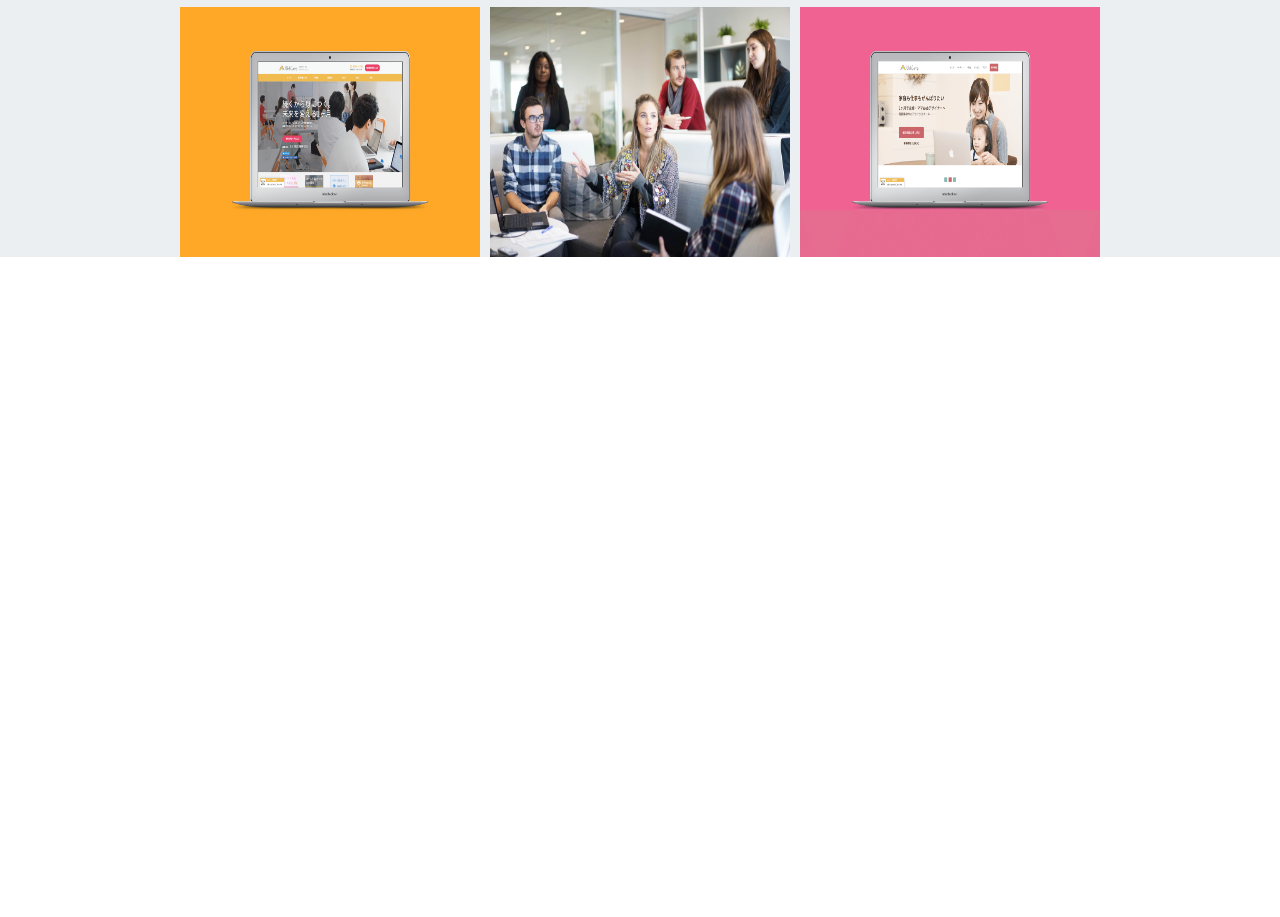
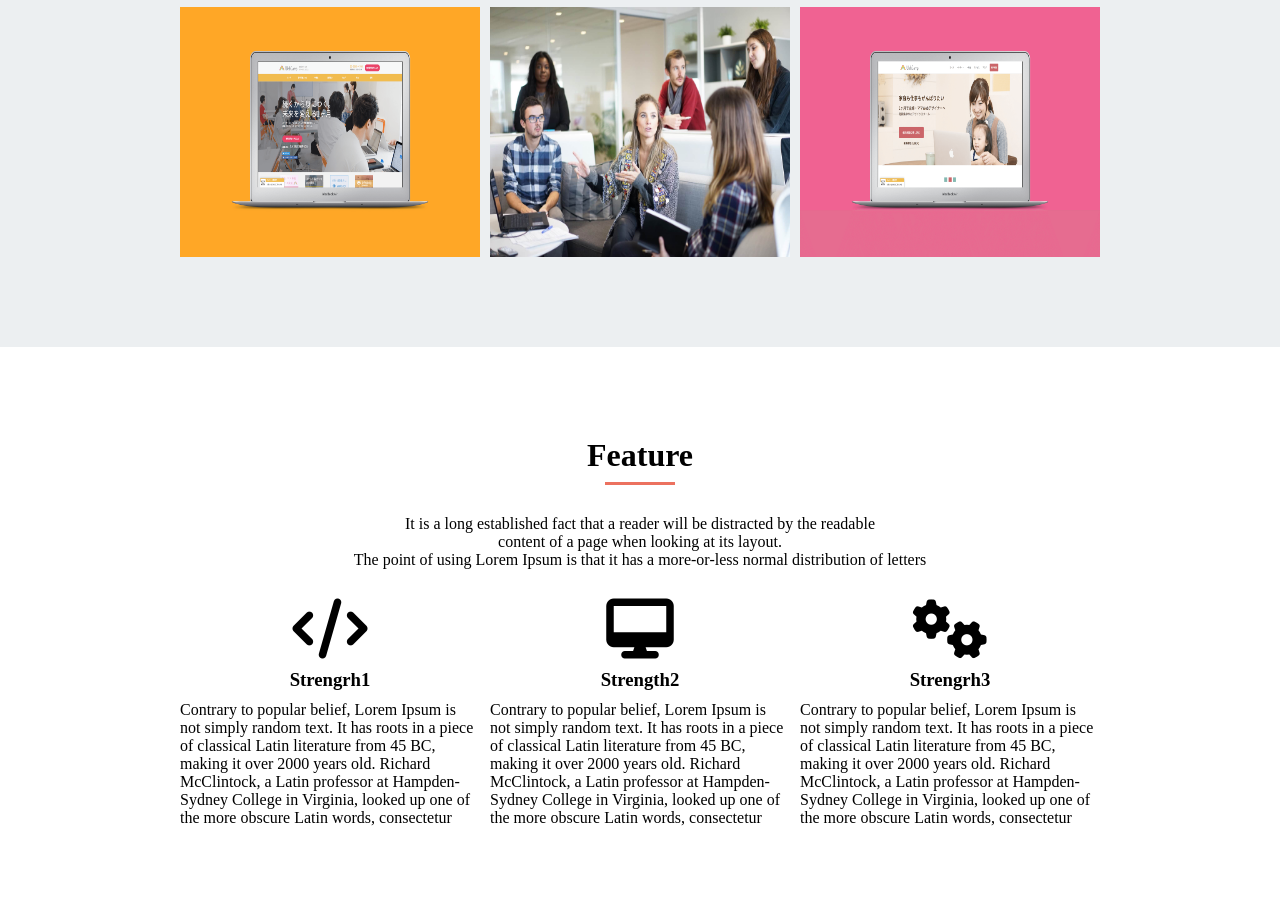
Before and after one commit to Mori116/MySite, a plain HTML site: page index.html in a window 1280 px wide. Shown: the part 1235-2152 px from the top of the page. Before the commit the page ends 1492 px from the top, so only its background shows below. Drawn offline with Linux system fonts and the light colour scheme.

Commit message:
[Add]Feature追記

```diff
--- a/index.html
+++ b/index.html
@@ -2,6 +2,7 @@
 <html lang="ja">
   <head>
     <meta charset="UTF-8">
+    <script src="https://kit.fontawesome.com/ab65a72683.js" crossorigin="anonymous"></script>
     <link rel="stylesheet" href="style.css">
   </head>
 
@@ -26,8 +27,8 @@
           <p class="main-visual-title">Lorem Ipsum</p>
           <p class="main-visual-text">simply dummy text of the printing</p>
       </div>
-      <div class="portfolio">
-        <div class="portfolio-text">
+      <section class="portfolio">
+        <div class="text">
           <h2 class="heading">Portfolio</h2>
           <p>
             It is a long established fact that a reader will be distracted by the readable<br>
@@ -43,10 +44,37 @@
             <img src="img/webcamp-mother.png" class="portfolio-image">
           </div>
         </div>
-      </div>
-      <div class="feature">
-
-      </div>
+      </section>
+      <section class="feature">
+        <div class="text">
+          <h2 class="heading">Feature</h2>
+          <p>
+            It is a long established fact that a reader will be distracted by the readable<br>
+            content of a page when looking at its layout.<br>
+            The point of using Lorem Ipsum is that it has a more-or-less normal distribution of letters
+          </p>
+          <div class="strength">
+            <span>
+              <div class="fa fa-code"></div>
+              <h3>Strengrh1</h3>
+              <p class="strength-text">Contrary to popular belief, Lorem Ipsum is not simply random text. It has roots in a piece of classical Latin literature from 45 BC, making it over 2000 years old. Richard McClintock, a Latin professor at Hampden-Sydney College in Virginia, looked up one of the more obscure Latin words, consectetur
+              </p>
+            </span>
+            <span>
+              <div class="fa fa-desktop"></div>
+              <h3>Strength2</h3>
+              <p class="strength-text">Contrary to popular belief, Lorem Ipsum is not simply random text. It has roots in a piece of classical Latin literature from 45 BC, making it over 2000 years old. Richard McClintock, a Latin professor at Hampden-Sydney College in Virginia, looked up one of the more obscure Latin words, consectetur
+              </p>
+            </span>
+            <span>
+              <div class="fa fa-cogs"></div>
+              <h3>Strengrh3</h3>
+              <p class="strength-text">Contrary to popular belief, Lorem Ipsum is not simply random text. It has roots in a piece of classical Latin literature from 45 BC, making it over 2000 years old. Richard McClintock, a Latin professor at Hampden-Sydney College in Virginia, looked up one of the more obscure Latin words, consectetur
+              </p>
+            </span>
+          </div>
+        </div>
+      </section>
       <div class="profile">
 
       </div>
--- a/style.css
+++ b/style.css
@@ -68,12 +68,12 @@ a {
   background-color: #eceff1;
 }
 
-.portfolio-text {
+.text {
   width: 920px;
   margin: 0 auto;
 }
 
-.portfolio-text > p {
+.text > p {
   margin-top: 30px;
   margin-bottom: 30px;
   font-size: 16px;
@@ -97,6 +97,10 @@ a {
   margin-right: 0;
 }
 
+.portfolio-image:nth-child(n + 4):nth-child(-n + 6) {
+  margin-bottom: 90px;
+}
+
 .heading {
   padding-top: 90px;
   text-align: center;
@@ -108,6 +112,35 @@ a {
   content: "";
   width: 70px;
   height: 3px;
-  margin: 8px auto 0 auto;
+  margin: 8px auto 30px auto;
   background-color: #ec715f;
 }
+
+.strength {
+  display: flex;
+  text-align: center;
+}
+
+.fa {
+  font-size: 60px;
+}
+
+h3 {
+  margin-top: 10px;
+  margin-bottom: 10px;
+}
+
+span {
+  width: 320px;
+  height: auto;
+  margin-bottom: 90px;
+}
+
+span:nth-child(2) {
+  margin-left: 10px;
+  margin-right: 10px;
+}
+
+.strength-text {
+  text-align: left;
+}
```
